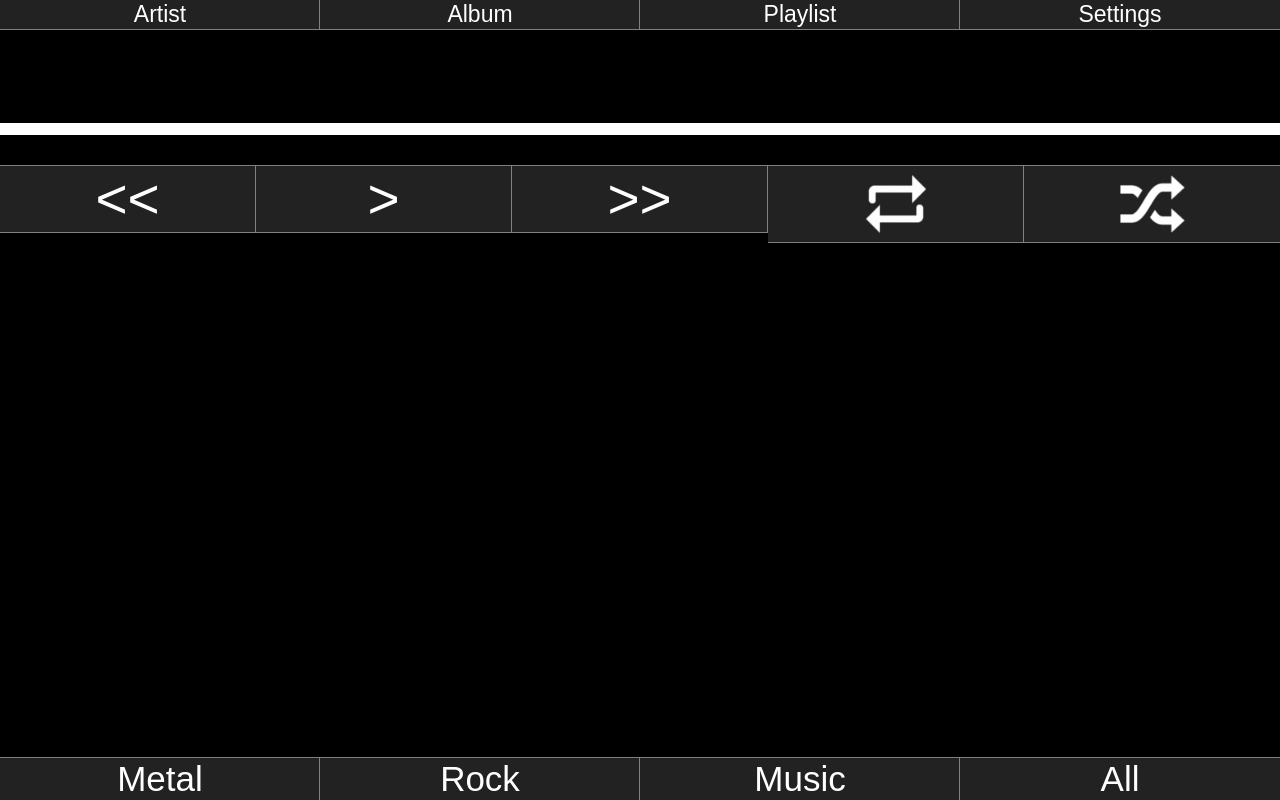
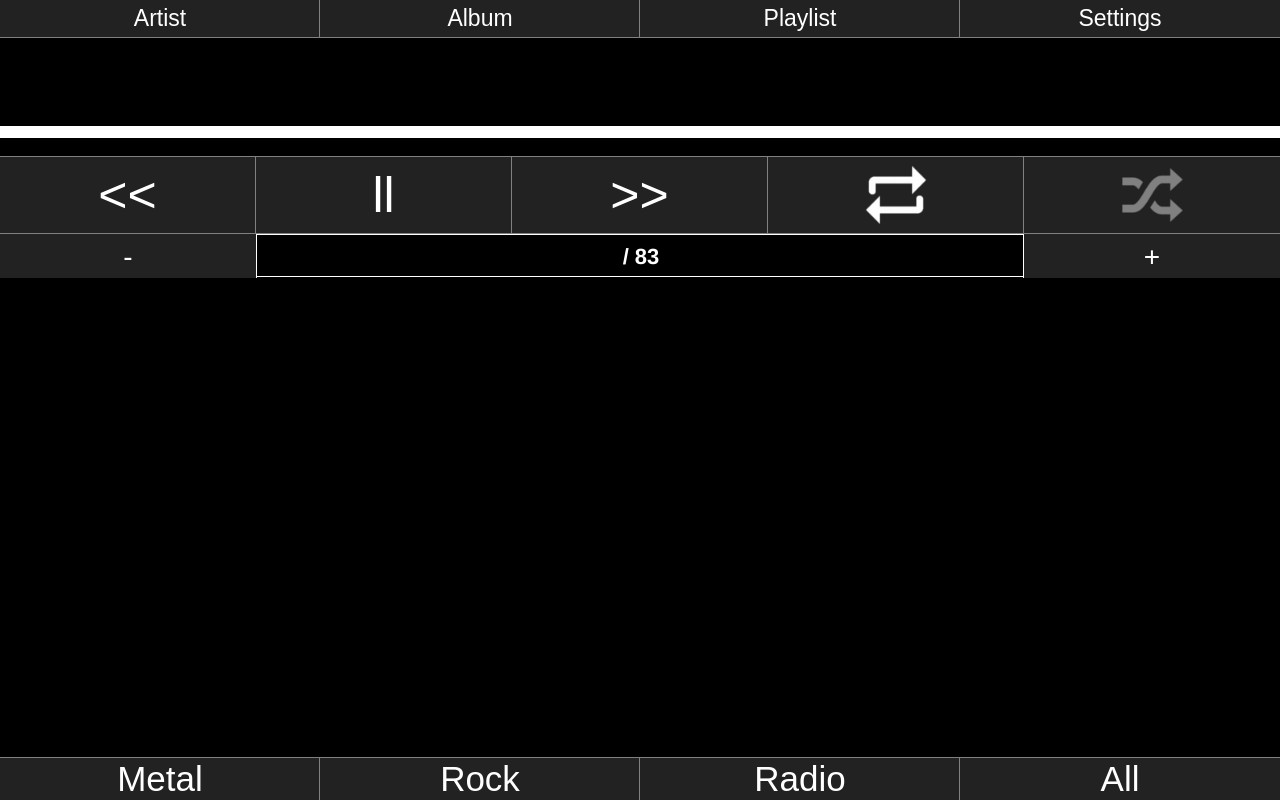
Before and after one commit to Lutty76/mpd-ui, a PHP site: page /mpd/index.php in a window 1280 px wide. Run offline with PHP 8.4, Linux system fonts and the light colour scheme; data that the repository does not hold is empty.

Commit message:
lot of ui fix, add volume management

```diff
--- a/mpd/index.php
+++ b/mpd/index.php
@@ -1,5 +1,5 @@
 <?php
-$param=" --host=192.168.1.3 ";
+$param="";
 switch ($_POST['action']){
 
 	case "play":	exec ( 'mpc '.$param.' toggle' , $out, $ret); break;
@@ -7,29 +7,40 @@ switch ($_POST['action']){
 	case "previous": exec ( 'mpc '.$param.' prev' , $out , $ret);break;
 	case "repeat":	exec ( 'mpc '.$param.' consume' , $out , $ret);break;
 	case "shuffle": exec ( 'mpc '.$param.' random' , $out , $ret);break;
+	case "vup":
+		exec ( "mpc volume | grep 'volume' |  grep -oE '[0-9]{1,3}'", $out, $ret );
+		if (intval($out[0]) >= 78)
+		{
+			exec ( 'mpc '.$param.' volume 83' , $out , $ret);
+		}
+		else{
+			exec ( 'mpc '.$param.' volume +5' , $out , $ret);
+		}
+;break;
+        case "vdown":   exec ( 'mpc '.$param.' volume -5' , $out , $ret);break;
 	case "metal":   exec('mpc '.$param.' clear' , $out , $ret);
 					exec('mpc '.$param.' findadd genre Metal' , $out , $ret);
 					exec('mpc '.$param.' findadd genre \'Hard Rock\'' , $out , $ret)  ;
+		                        exec('mpc repeat off' , $out , $ret);
 					exec('mpc '.$param.' play' , $out , $ret);
 					break;
 
 	case "rock":	exec('mpc '.$param.' clear' , $out , $ret);
 					exec('mpc '.$param.' findadd genre Rock' , $out , $ret);
 					exec('mpc '.$param.' findadd genre Blues' , $out , $ret);
+		                        exec('mpc repeat off' , $out , $ret);
 					exec('mpc '.$param.' play' , $out , $ret);
 					break;
 
-	case "music":   exec('mpc '.$param.' clear' , $out , $ret);
-					exec('mpc '.$param.' findadd genre Metal' , $out , $ret);
-					exec('mpc '.$param.' findadd genre \'Hard Rock\'' , $out , $ret);
-					exec('mpc '.$param.' findadd genre Classical' , $out , $ret);
-					exec('mpc '.$param.' findadd genre Rock' , $out , $ret);
-					exec('mpc '.$param.' findadd genre Blues' , $out , $ret);
-					exec('mpc '.$param.' play' , $out , $ret);
-					break;
+	case "radio":   exec('mpc '.$param.' clear' , $out , $ret);
+			exec('mpc load radio' , $out , $ret);
+                        exec('mpc repeat on' , $out , $ret);
+			exec('mpc play' , $out , $ret);
+			break;
 
 	case "all": exec('mpc '.$param.' clear' , $out , $ret);
 				exec('mpc '.$param.' ls |mpc add' , $out , $ret);
+	                        exec('mpc repeat off' , $out , $ret);
 				exec('mpc '.$param.' play' , $out , $ret);
 					break;
 
@@ -41,16 +52,16 @@ switch ($_POST['action']){
 exec('mpc '.$param.' |grep -oE "random: o(n|ff)" |grep -o "on"' , $out , $ret);
 if ($ret !=0)
 {
-	$shuffle="s_active";
+	$shuffle="s_inactive";
 }else{
 
-	$shuffle="s_inactive";
+	$shuffle="s_active";
 }
 
 exec('mpc '.$param.' |grep -oE "consume: o(n|ff)" |grep -o " on"' , $out , $ret);
 if ($ret ==0)
 {
-	$repeat="r_active";
+	$repeat="r_inactive";
 }else
 {
 	$repeat="r_active";
@@ -62,8 +73,8 @@ if ($ret ==0)
 <head>
   <meta charset="utf-8">
   <title>Lutty Player</title>
-  <link rel="stylesheet" href="style.css">
-  <script src="script.js"></script>
+  <link rel="stylesheet" href="./style.css">
+
 </head>
 <body>
 <div class="div-link">
@@ -91,17 +102,18 @@ if ($ret ==0)
 </div>
 <div class="info_music">
 	<div class="artist">
-		<?php system ( "mpc current  -f '%artist%'" );  ?>
+		<?php system ( "mpc current  -f '%artist%%name%'" );  ?>
 	</div>
 	<div class="title">
-		<?php system ( "mpc current  -f '%title%'" );  ?>
+		<?php system ( "mpc  current  -f '%title%'" );  ?>
 	</div>
 	</div>
-	<div class="time">
+	<div id="time-id" class="time">
 		<div><?php system ( "mpc  | grep -oE '[0-9]{1,2}:[0-9]{2}/[0-9]{1,2}:[0-9]{2}'" );  ?></div>
 		<div><?php system ( "mpc  | grep -oEm1 '#[0-9]+/[0-9]+'| grep -oEm1 '[0-9]+/[0-9]+'" );  ?></div>
 	</div>
-<div class="fullbar_time"> <div class="bar_time" style="width: <?php system (" mpc | grep -oEm1 '[0-9]{1,3}%'"); ?> " > </div> </div>
+<div id="full_bar_time_id" >
+<div class="fullbar_time"> <div id="bar_time_id" class="bar_time" style="width: <?php system (" mpc | grep -oEm1 '[0-9]{1,3}%'"); ?> " > </div> </div></div>
 	<div class="control">
 		<div class="div-button">
 			<form action="/" method="post" >
@@ -111,7 +123,18 @@ if ($ret ==0)
 		</div><div class="div-button">
 			<form action="/" method="post" >
 				<input class="hidden" name="action" type="text" value="play" />
-				<input class="playbutton" type="submit" value="&nbsp;>&nbsp;" />
+<?php
+exec('mpc '.$param.'  |grep "\[paused\]"' , $out , $ret);
+if ($ret ==0)
+{
+echo '<input id="play" class="playbutton" type="submit" value="&nbsp;>&nbsp;" />';
+}
+else{
+echo '<input id="pause" class="playbutton" type="submit" value="&nbsp;ll&nbsp;" />';
+
+}
+
+?>
 			</form>
 		</div><div class="div-button">
 			<form action="/" method="post" >
@@ -130,6 +153,13 @@ if ($ret ==0)
 			</form>
 		</div>
 	</div>
+	<div class="volume"><div class="vdown"><form action="/" method="post" >
+                                <input class="hidden" name="action" type="text" value="vdown" />
+<input class="volbutton" type="submit" value="-"/></form></div><div id="vbar_full"><div class="vbar_border">
+			<span id='volume_id'><?php system ( "mpc volume | grep 'volume' |  grep -oE '[0-9]{1,2}'" );  ?></span>/ 83<div class="vbar"></div>
+        </div></div><div class="vup"><form action="/" method="post" >
+                                <input class="hidden" name="action" type="text" value="vup" />
+<input class="volbutton" type="submit" value="+"/></form></div></div>
 	<div class="playlist">
 		<div class="div-genre">
 			<form action="/" method="post" >
@@ -143,8 +173,8 @@ if ($ret ==0)
 			</form>
 		</div><div class="div-genre">
 			<form action="/" method="post" >
-				<input class="hidden" name="action" type="text" value="music" />
-				<input class="button" type="submit" value="Music" />
+				<input class="hidden" name="action" type="text" value="radio" />
+				<input class="button" type="submit" value="Radio" />
 			</form>
 		</div><div class="div-genre">
 			<form action="/" method="post" >
@@ -153,6 +183,13 @@ if ($ret ==0)
 			</form>
 		</div>
 
-	</div>
+	</div><?php
+exec('mpc '.$param.'  |grep "\[paused\]"' , $out , $ret);
+if ($ret !=0 || true)
+{
+echo '  <script src="script.js"></script>';
+}
+
+?>
 </body>
 </html>
--- /dev/null
+++ b/mpd/script-setting.js
@@ -0,0 +1,3 @@
+setTimeout(function(){
+window.location.href = window.location.protocol +'//'+ window.location.host + window.location.pathname;
+}, 10000);
--- /dev/null
+++ b/mpd/setPosition.php
@@ -0,0 +1,3 @@
+<?php
+	system ( 'mpc  seek '. $_POST['seek']. "%  | grep -oE '[0-9]{1,2}:[0-9]{2}/[0-9]{1,2}:[0-9]{2}'" );
+?>
--- /dev/null
+++ b/mpd/setVolume.php
@@ -0,0 +1,3 @@
+<?php
+	system ( 'mpc  volume '. $_POST['volume']. " | grep 'volume' |  grep -oE '[0-9]{1,2}'" );
+?>
--- a/mpd/setting.php
+++ b/mpd/setting.php
@@ -37,7 +37,7 @@ break;
 <head>
   <meta charset="utf-8">
   <title>Lutty Player</title>
-  <script src="script.js"></script>
+  <script src="script-setting.js"></script>
   <link rel="stylesheet" href="style.css">
 </head>
 <body>
@@ -80,6 +80,7 @@ break;
            <input class="button" type="submit" value="Reboot" />
        </form>
     </div>
+
 
 <span class="slot"> Playlist 1 :</span>
 <div class="div-save">
--- a/mpd/style.css
+++ b/mpd/style.css
@@ -1,195 +1,252 @@
 html{
-	background-color: black;
-	color: #FFF;
-	font-family: Helvetica;
-	font-weight: bold;
-    font-size: 22px;
-    width: 100%;
+    background-color:#000;
+    color:#fff;
+    font-family:Helvetica;
+    font-weight:700;
+    font-size:22px;
+    width:100%
 }
 body{
-	margin:0px;
+    margin:0
 }
 .info_music{
-	width : 68%;
-     display: inline-block;
-     height: 52px;
+    width:68%;
+    display:inline-block;
+    height:52px
 }
 .info_music>div{
-	width : 100%;
-	display: inline-block;
-	overflow: hidden;
-	text-overflow: ellipsis;
-	white-space: nowrap;
-	height: 23px;
+    width:100%;
+    display:inline-block;
+    overflow:hidden;
+    text-overflow:ellipsis;
+    white-space:nowrap;
+    height:23px
 }
 .time{
-	width : 29%;
-	margin: auto;
-	display: inline-block;
-	text-align:right;
-	vertical-align: top;
+    width:29%;
+    margin:auto;
+    display:inline-block;
+    text-align:right;
+    vertical-align:top
+}
+.div-album,.div-artist,.div-clear,.div-playlist,.div-reboot{
+    display:inline-block;
+    margin:0 0;
+    width:25%
+}
+.div-link{
+    margin-top:0;
+    margin-bottom:20px;
+    width:100%
+}
+.div-link>div{
+    border-bottom:1px solid grey
+}
+.div-link>div:not(:first-child){
+    border-left:1px solid grey;
+    margin-left:-1px
+}
+.div-link input{
+    padding:5px 0;
+    width:100%
+}
+.div-link .button{
+    font-size:23px
+}
+.div-button{
+    display:inline-block;
+    vertical-align:top;
+    height:78px;
+    width:20%
+}
+.img_button{
+    color:transparent;
+    margin:0 0;
+    background-size:contain;
+    background-repeat:no-repeat;
+    background-position:center center;
+    height:78px;
+    width:100%;
+    background-color:#222;
+    border:none;
+    border-top:1px solid grey;
+    border-bottom:1px solid grey
+}
+.s_active{
+    background-image:url(musicshuffle.png)
+}
+.s_inactive{
+    background-image:url(musicshuffle_off.png)
+}
+.r_active{
+    background-image:url(musicrepeat.png);
+    border-right:1px solid grey
+}
+.r_inactive{
+    background-image:url(musicrepeat_off.png);
+    border-right:1px solid grey
+}
+.playbutton{
+    background:#222;
+    border:none;
+    border-top:1px solid grey;
+    border-bottom:1px solid grey;
+    border-right:1px solid grey;
+    color:#fff;
+    font-size:50px;
+    margin-top:0;
+    margin-bottom:0;
+    width:100%;
+    height:78px
+}
+.button,.top{
+    background:#222;
+    border:none;
+    color:#fff;
+    font-size:35px;
+    margin-top:0;
+    margin-bottom:0
+}
+.top{
+    text-decoration:none;
+    font-size:20px;
+    float:right;
+    color:#fff;
+    padding:10px
+}
+.button-artist{
+    display:inline-block;
+    width:25%
+}
+.button-artist .button{
+    font-size:20px;
+    width:100%;
+    overflow:hidden;
+    margin-left:-1px;
+    border-bottom:1px solid grey;
+    border-right:1px solid grey
+}
+.button-artist:nth-child(-n+4){
+    border-top:1px solid grey;
+    margin-top:-1px
+}
+.button-song .button{
+    margin:10px;
+    font-size:16px;
+    overflow:hidden;
+    display:block;
+    height:18px;
+    padding:2px;
+    text-decoration:none
+}
+.playlist{
+    position:absolute;
+    bottom:0;
+    width:100%
+}
+.playlist>div{
+    border-top:1px solid grey
+}
+.playlist>div:not(:first-child){
+    border-left:1px solid grey;
+    margin-left:-1px
+}
+.div-genre{
+    display:inline-block;
+    width:25%;
+    margin:0
+}
+.div-genre input{
+    width:100%
+}
+.control{
+    display:block;
+    margin-top:10px
+}
+.hidden{
+    display:none
+}
+#full_bar_time_id{
+    margin-top:0;
+    height:10px;
+    padding:10px 0
+}
+.fullbar_time{
+    vertical-align:middle;
+    border:1px solid #fff
+}
+.bar_time{
+    background:#fff;
+    height:10px;
+    transition-duration:1s;
+    transition-timing-function:linear
+}
+.list-setting .button{
+    font-size:20px
+}
+.list-setting div{
+    display:inline-block;
+    margin:-5px 50px 15px 50px
+}
+.info-setting{
+    font-size:14px
+}
+.slot{
+    font-size:14px
+}
+.div-save{
+    display:inline-block
+}
+.float-right{
+    float:right;
+    margin-top:-15px
+}
+.volume{
+    display: block;
+    margin:0;
+    padding:0;
 }
 
-.div-artist, .div-album, .div-clear, .div-playlist, .div-reboot{
-
-	display: inline-block;
-	margin: 0px 0px;
-	width:25%;
+.volume>.vup, .volume>.vdown{
+	display:inline-block;
+	width:20%;
+	height:44px;
+	background:#222;
+	vertical-align:top;
+	text-align:center;
+	font-size:35px;
 }
-
-.div-link {
-	margin-top:0px;
-	margin-bottom:25px;
-	width:100%;
+.volume>.vup{
+    border-left: 1px solid white;
+    margin-left: -1px;
 }
-.div-link>div {
-	border-bottom : 1px solid grey;
-}
-.div-link>div:not(:first-child) {
-	border-left : 1px solid grey;
-	margin-left: -1px;
-}
-.div-link input{
-	width: 100%;
-}
-.div-link .button{
-
-    font-size: 23px;
-}
-.div-button{
-
-     display: inline-block;
-	 vertical-align: top;
-	 width: 20%;
-}
-.img_button{
-	color: rgba(0,0,0,0);
-	margin: 0px 0px;
-    background-size: contain;
-	background-repeat: no-repeat;
-	background-position: center center;
-	height:78px;
-	width:100%;
-    background-color: #222;
-	border:none;
-    border-top: 1px solid grey;
-    border-bottom:  1px solid grey;
-}
-.s_active{
-    background-image: url("musicshuffle.png");
-}
-.s_inactive{
-    background-image: url("musicshuffle_off.png");
-}
-.r_active{
-    background-image: url("musicrepeat.png");
-    border-right:  1px solid grey;
-}
-.r_inactive{
-    background-image: url("musicrepeat_off.png");
-    border-right:  1px solid grey;
-}
-.control{
-
-margin-top:30px;
-}
-.playbutton{
-
-    background: #222;
-    border: none;
-    border-top: 1px solid grey;
-    border-bottom:  1px solid grey;
-    border-right:  1px solid grey;
-	color: #FFF;
-    font-size: 55px;
-	margin-top:0px;
-	margin-bottom:0px;
-	width:100%;
-}
-
-.button, .top{
-    background: #222;
-    border: none;
-	color: #FFF;
-    font-size: 35px;
-	margin-top:0px;
-	margin-bottom:0px;
-}
-.top{
-    text-decoration: none;
-    font-size: 20px;
-    float: right;
-	color: #FFF;
-    padding: 10px;
-}
-.button-artist {
-    display: inline-block;
-}
-.button-artist .button{
-    margin: 10px;
-    font-size: 20px;
-    width: 120px;
-    overflow: hidden;
-}
-.button-song .button{
-    margin: 10px;
-    font-size: 16px;
-    overflow: hidden;
-    display: block;
-    height: 18px;
-    padding: 2px;
-}
-.playlist{
-	position: absolute; bottom: 0;
-	width:100%;
-}
-.playlist>div {
-	border-top : 1px solid grey;
-}
-.playlist>div:not(:first-child) {
-	border-left : 1px solid grey;
-	margin-left: -1px;
-}
-.div-genre{
-	display: inline-block;
-	width:25%;
-	margin:0px;
-}
-.div-genre input{
-width: 100%;
-}
-.control{
-display: block;
+.volume>.vdown{
+    border-right: 1px solid white;
+    margin-right: -1px;
 
 }
-.hidden{
-    display:none;
+.volume>#vbar_full{
+	display:inline-block;
+	width:60%;
+        height:44px;
+        vertical-align:top;
+	font-size:22px;
 }
-.fullbar_time{
-    margin-top: 10px;
-    border: 1px  solid  #FFF;
+.vbar_border{
+	border:1px solid white;
+	margin:0px;
+	padding-top: 9px;
+	height:32px;
+	width: 100%;
+	text-align:center;
 }
-.bar_time{
-    background:  #FFF;
-    height:10px;
+.volbutton{
+    background:#222;
+    border:none;
+    color:#fff;
+    font-size:28px;
+    margin-top:0;
+    margin-bottom:0;
+    width:100%;
+    height:42px
 }
-.list-setting .button{
-	font-size: 20px;
-}
-.list-setting div{
-	display: inline-block;
-	margin: -5px 50px 15px 50px;
-}
-.info-setting{
-	font-size: 14px;
-}
-.slot{
-	font-size: 14px;
-}
-.div-save{
-	display: inline-block;
-}
-.float-right{
-	float: right;
-	margin-top: -15px;
-}
```
Also changed, not shown: mpd/album.php (+4 -6 lines), mpd/artist.php (+9 -17 lines), mpd/script.js (+115 -0 lines), mpd/script.min.js (added, +1 -0 lines), mpd/style.min.css (added).
